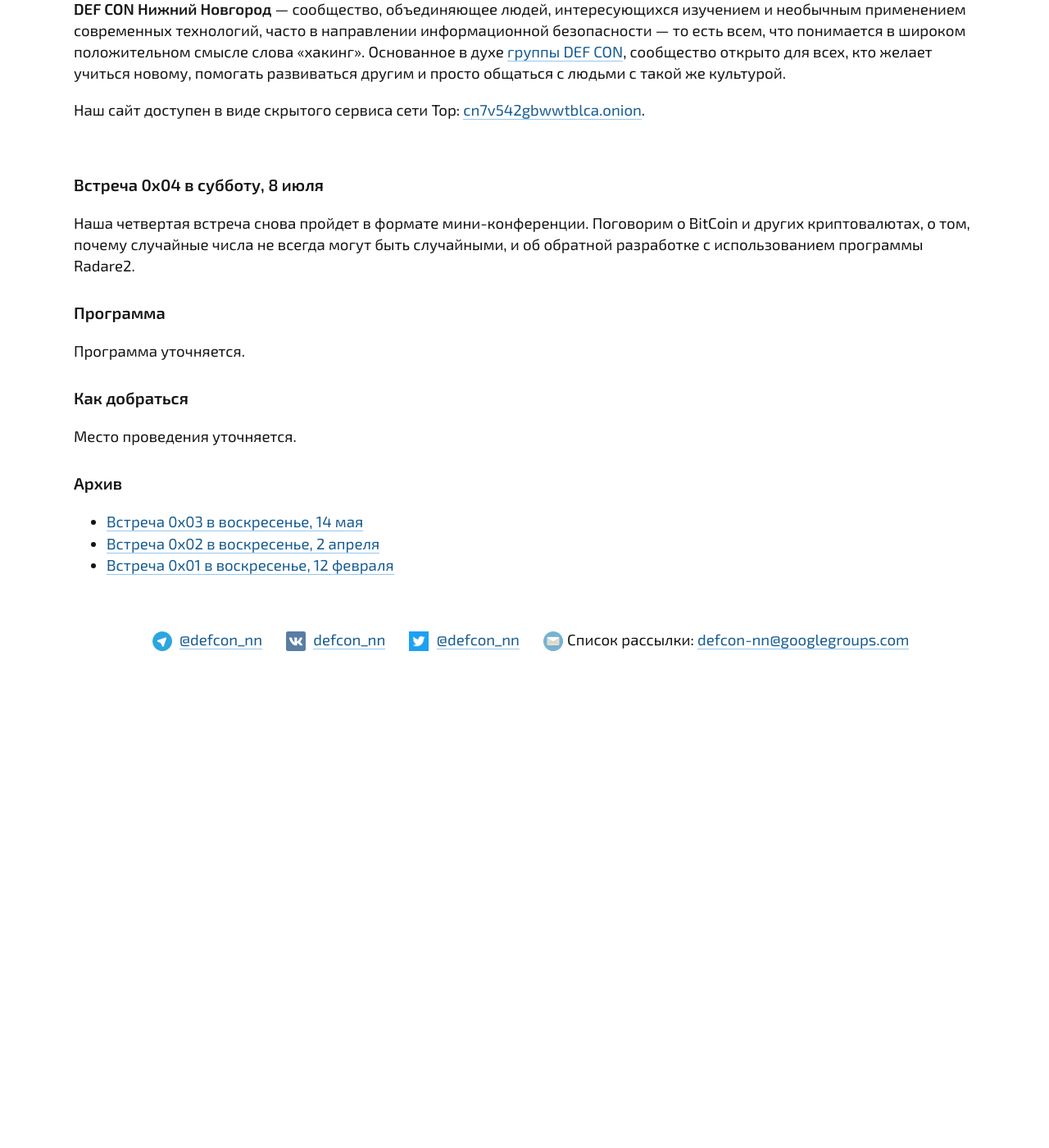
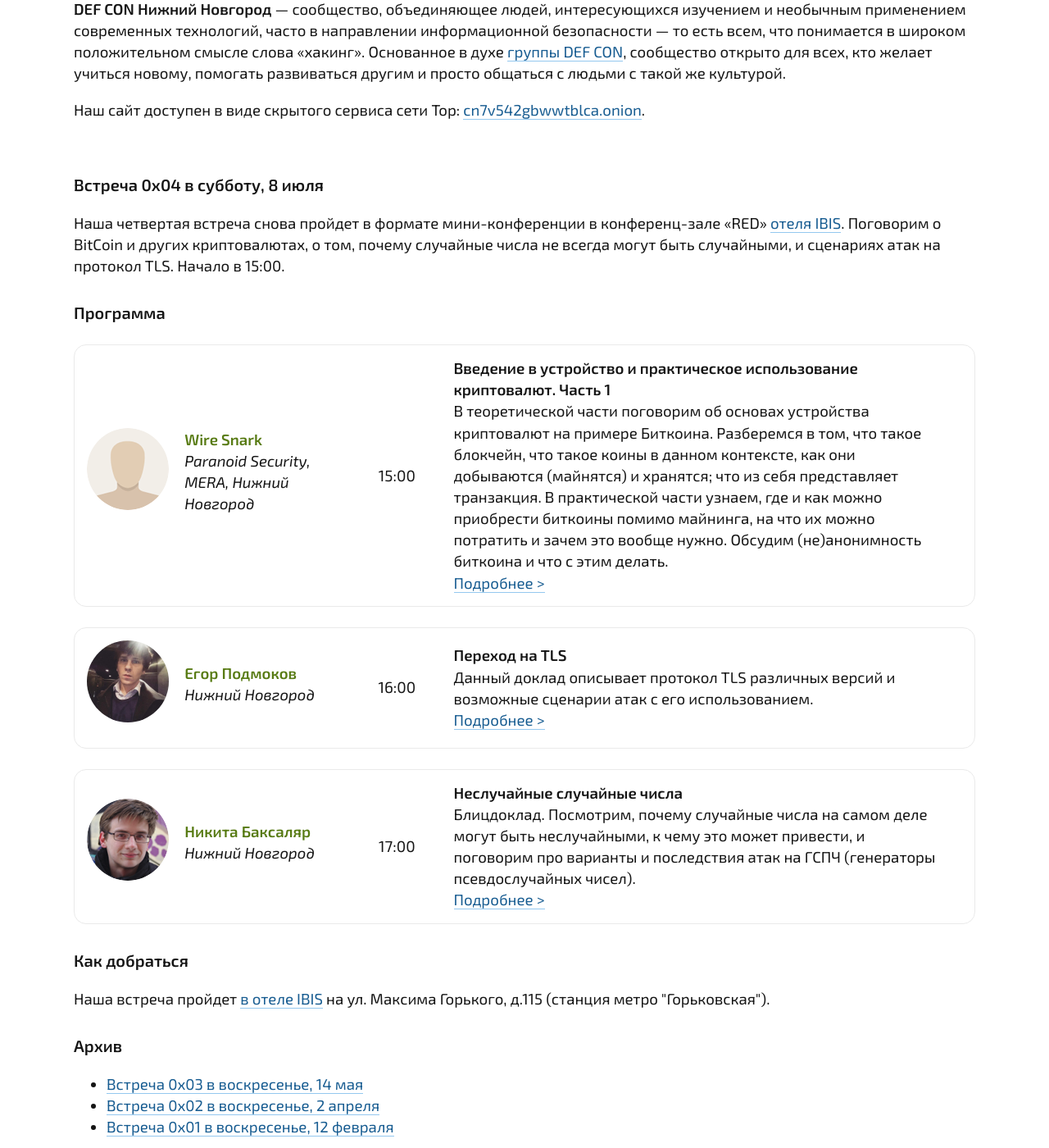
Before and after one commit to defcon-nn/defcon-nn.github.io, a Jekyll site: the page built from index.html, in a window 1280 px wide and 1400 px high, scrolled down 311 px. Shown: the whole window at 82% size. Built offline with Jekyll 4.4.1, drawn with Linux system fonts in a browser that asks for light colours; before the commit the page ends 1170 px from its top, so only the background shows below that.

Commit message:
Добавлена информация о четвертой встрече

```diff
--- /dev/null
+++ b/_data/meetup_08_07_2017.yml
@@ -0,0 +1,29 @@
+- title: "Введение в устройство и практическое использование криптовалют. Часть 1"
+  speaker:
+    - name: Wire Snark
+      company: Paranoid Security, MERA, Нижний Новгород
+      avatar: anon.png
+      bio: Системный разработчик, занимается в основном средним уровнем — сервисами и демонами. Платформа для устройств «интернета вещей» на Yocto Linux, платформа Андроид, телефония, голосовое управление. По второй специализации - исследователь ИБ, занимается whitebox-аудитом приложений. Защитник приватности, анонимности и безопасности пользователей. Стронник этичного хакинга, программирования и свободного ПО.
+  time: "15:00"
+  description: "В теоретической части поговорим об основах устройства криптовалют на примере Биткоина. Разберемся в том, что такое блокчейн, что такое коины в данном контексте, как они добываются (майнятся) и хранятся; что из себя представляет транзакция. В практической части узнаем, где и как можно приобрести биткоины помимо майнинга, на что их можно потратить и зачем это вообще нужно. Обсудим (не)анонимность биткоина и что с этим делать."
+  page: /0x04/bitcoin.html
+
+- title: "Переход на TLS"
+  speaker:
+    - name: Егор Подмоков
+      company: Нижний Новгород
+      avatar: egor.jpg
+      bio:
+  time: "16:00"
+  description: Данный доклад описывает протокол TLS различных версий и возможные сценарии атак с его использованием.
+  page: /0x04/tls.html
+
+- title: Неслучайные случайные числа
+  speaker:
+    - name: Никита Баксаляр
+      company: Нижний Новгород
+      avatar: nikita.png
+      bio:
+  time: "17:00"
+  description: Блицдоклад. Посмотрим, почему случайные числа на самом деле могут быть неслучайными, к чему это может привести, и поговорим про варианты и последствия атак на ГСПЧ (генераторы псевдослучайных чисел).
+  page: /0x04/random.html
--- a/index.html
+++ b/index.html
@@ -10,11 +10,9 @@
 <div id="events_table">
 	<h2>Встреча 0x04 в субботу, 8 июля</h2>
 
-	<p>Наша четвертая встреча снова пройдет в формате мини-конференции. Поговорим о BitCoin и других криптовалютах, о том, почему случайные числа не всегда могут быть случайными, и об обратной разработке с использованием программы Radare2.</p>
+	<p>Наша четвертая встреча снова пройдет в формате мини-конференции в конференц-зале «RED» <a href="https://yandex.ru/maps/-/CBQ7Y2x2hD">отеля IBIS</a>. Поговорим о BitCoin и других криптовалютах, о том, почему случайные числа не всегда могут быть случайными, и сценариях атак на протокол TLS. Начало в 15:00.</p>
 
 	<h2>Программа</h2>
-
-	<p>Программа уточняется.</p>
 
 	<ul id="talks">
 		{% for talk in site.data.meetup_08_07_2017 %}
@@ -48,7 +46,7 @@
 	</ul>
 	<div id="directions">
 		<h2>Как добраться</h2>
-		<p>Место проведения уточняется.</p>
+		<p>Наша встреча пройдет <a href="https://yandex.ru/maps/-/CBQ7Y2x2hD">в отеле IBIS</a> на ул. Максима Горького, д.115 (станция метро "Горьковская").</p>
 	</div>
 	<h2>Архив</h2>
 	<ul>
```
Also changed, not shown: images/avatars/egor.jpg (added).
